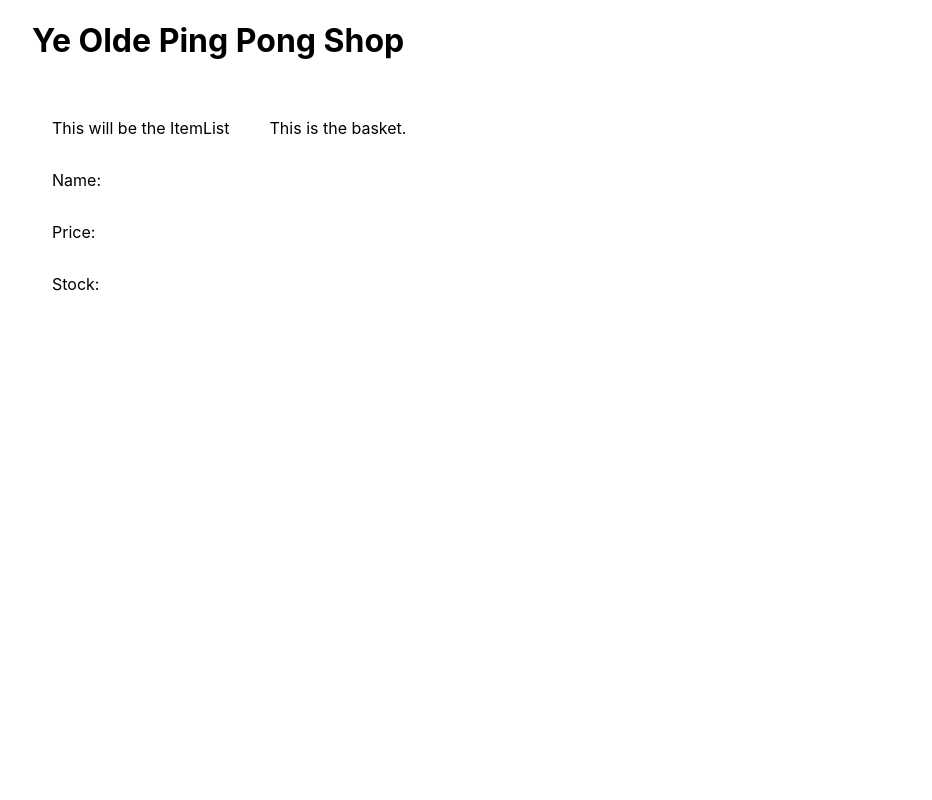
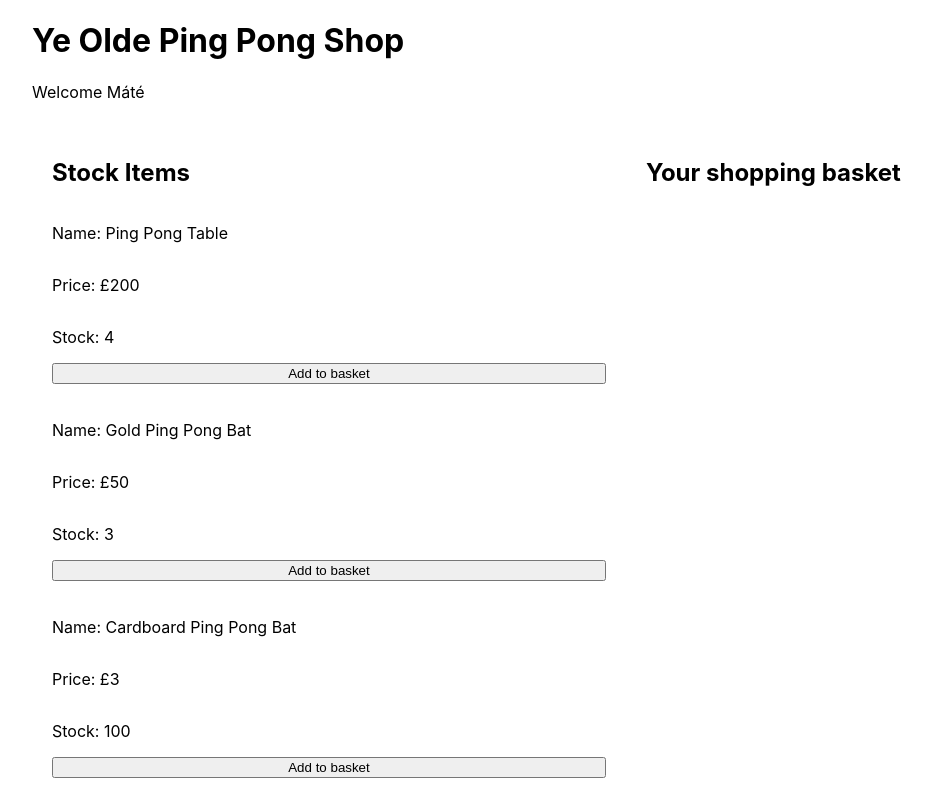
Before and after one commit to CLg003/wk08_day3_e_commerce_lab_130422, a React (Create React App) app: page / in a window 1280 px wide. Shown: the top 800 px of the page, without its empty margins (96-1028 px from the left). Built offline with nearby package versions, Linux system fonts and the light colour scheme.

Commit message:
Shop items to basket and stock levels functioning.

```diff
--- a/src/App.css
+++ b/src/App.css
@@ -24,3 +24,8 @@ body {
   flex-direction: column;
   margin: 20px;
 }
+
+.basket-item {
+  display: flex;
+  justify-content: space-between;
+}
--- a/src/components/Basket.js
+++ b/src/components/Basket.js
@@ -1,9 +1,18 @@
 import React from "react";
+import BasketItems from "./BasketItems";
 
-const Basket = () => {
+const Basket = ({basket}) => {
+
+  const basketItemNodes = basket.map((item, index) => {
+      return (
+        <BasketItems key={index} index={index} name={item.name} price={item.price} />
+      );
+  })
+
   return (
     <div id="basket">
-      <p>This is the basket.</p>
+      <h2>Your shopping basket</h2>
+      {basketItemNodes}
     </div>
   );
 };
--- /dev/null
+++ b/src/components/BasketItems.js
@@ -0,0 +1,14 @@
+import React from 'react';
+
+const BasketItems = ({name, price}) => {
+
+    return(
+        <div className="basket-item">
+            <p>{name}</p>
+            <p>£{price}</p>
+        </div>
+    )
+}
+
+
+export default BasketItems;
--- a/src/components/Header.js
+++ b/src/components/Header.js
@@ -1,10 +1,13 @@
 import React from "react";
 
-const Header = () => {
+
+
+const Header = ({user}) => {
   return (
     <>
       <header>
         <h1>Ye Olde Ping Pong Shop</h1>
+        <p>Welcome {user.name}</p>
       </header>
     </>
   );
--- a/src/components/ItemDetail.js
+++ b/src/components/ItemDetail.js
@@ -1,13 +1,18 @@
 import React from "react";
 
-const ItemDetail = () => {
+const ItemDetail = ({index, name, price, stock, addToBasket}) => {
 
+    const handleClick = () => {
+        addToBasket(index);
+    }
 
     return(
         <>
-        <p>Name:</p>
-        <p>Price:</p>
-        <p>Stock:</p>
+            <p>Name: {name}</p>
+            <p>Price: £{price}</p>
+            <p>Stock: {stock}</p>
+            <button onClick={handleClick}>Add to basket</button>
+            <br/>
         </>
 
     );
--- a/src/components/ItemList.js
+++ b/src/components/ItemList.js
@@ -1,11 +1,16 @@
 import React from "react";
 import ItemDetail from "./ItemDetail";
 
-const ItemList = () => {
+const ItemList = ({items, addToBasket}) => {
+
+  const itemNodes = items.map((item, index) => {
+    return <ItemDetail key={index} index={index} name={item.name} price={item.price} stock={item.stock} addToBasket={addToBasket} />
+  });
+
   return (
     <div id="item-list">
-      <p>This will be the ItemList</p>
-      <ItemDetail />
+      <h2>Stock Items</h2>
+      {itemNodes}
     </div>
   );
 };
--- a/src/containers/PingPongContainer.js
+++ b/src/containers/PingPongContainer.js
@@ -2,9 +2,10 @@ import React, { useState } from "react";
 import Header from "../components/Header";
 import ItemList from "../components/ItemList";
 import Basket from "../components/Basket";
+import UserContext from "../context/UserContext";
 
 const PingPongContainer = () => {
-  const [items, setItems] = useState(
+  const [items, setItems] = useState([
     { name: "Ping Pong Table", price: 200, stock: 4 },
     { name: "Gold Ping Pong Bat", price: 50, stock: 3 },
     { name: "Cardboard Ping Pong Bat", price: 3, stock: 100 },
@@ -13,19 +14,33 @@ const PingPongContainer = () => {
     {
       name: "Commemorative Gold-Plated 'Ping Pong Max' Framed Photograph",
       price: 2000,
-      stock: 1,
+      stock: 1
     }
-  );
+]);
 
-  const [user, setUser] = useState({ name: "Mate" });
+  const [user, setUser] = useState({ name: "Máté" });
+
+  const [basket, setBasket] = useState([]);
+
+  const addToBasket = (index) => {
+      const itemToAdd = items[index];
+      const newBasket = [...basket];
+      newBasket.push(itemToAdd);
+      setBasket(newBasket);
+      const copyItems = [...items];
+      copyItems[index].stock --;
+      setItems(copyItems);
+    }
 
   return (
     <div id="ping-pong">
-      <Header />
-      <div id="items-basket">
-        <ItemList />
-        <Basket />
-      </div>
+        <Header user = {user} />
+        {/* <UserContext.Provider value={{user}} > */}
+            <div id="items-basket">
+                <ItemList items={items} addToBasket={addToBasket} />
+                <Basket basket={basket}/>
+            </div>
+        {/* </UserContext.Provider> */}
     </div>
   );
 };
```
